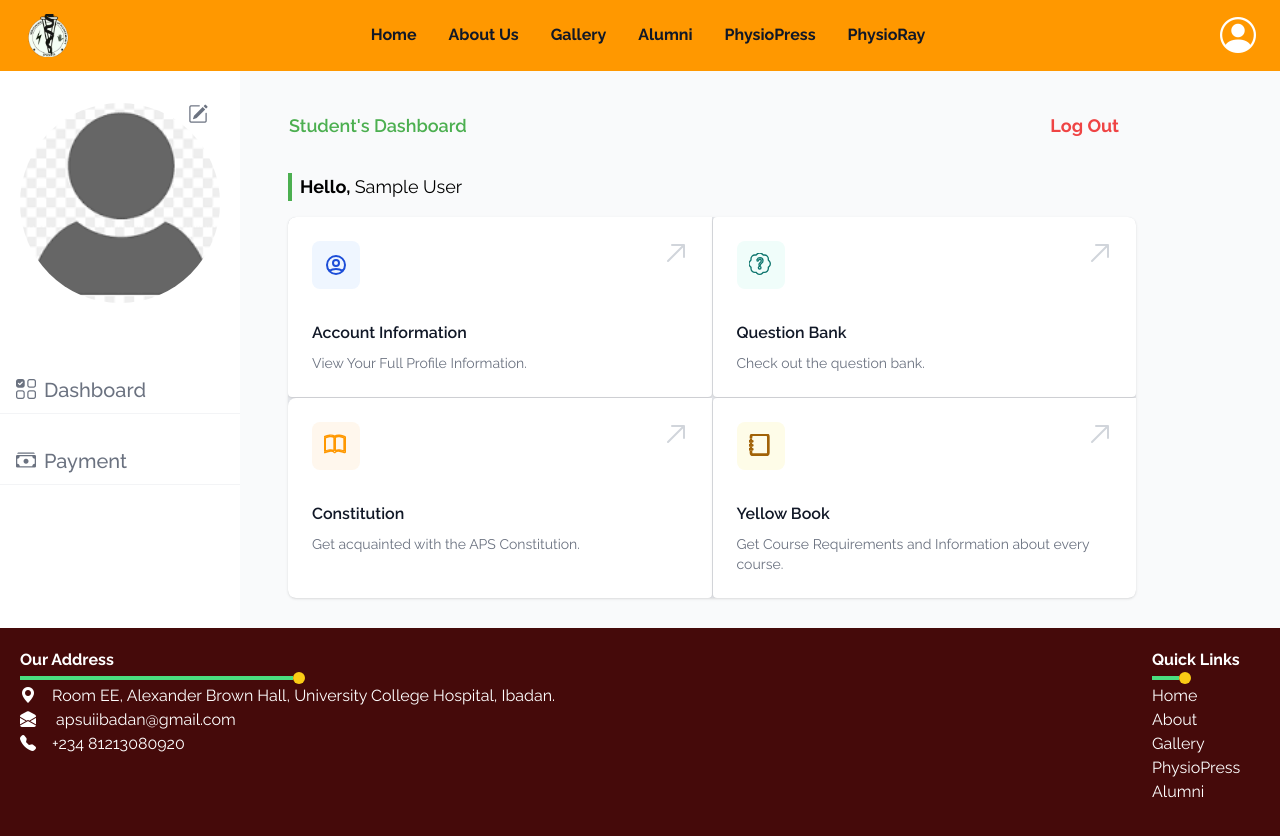
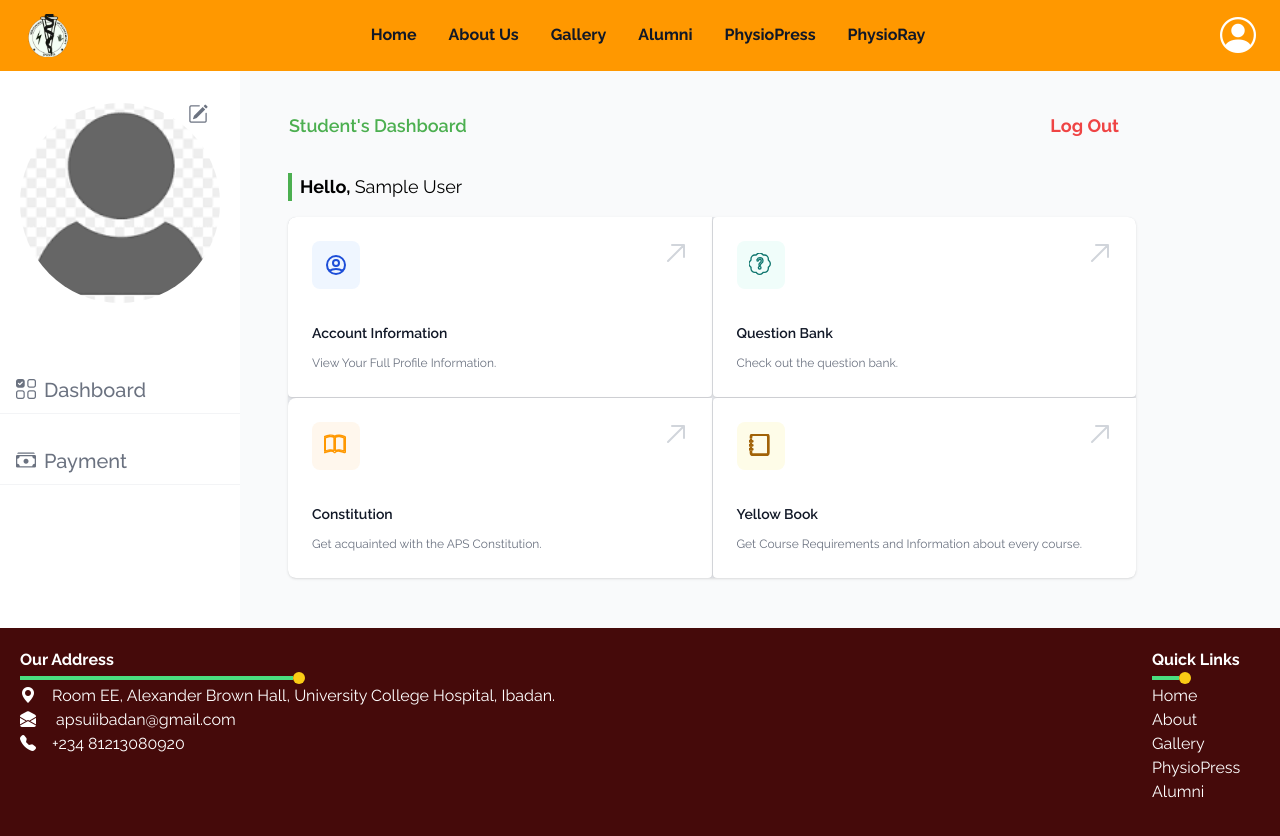
Before and after one commit to devPhysios/aps-website-frontend, a Vue app: page /dashboard in a window 1280 px wide. Shown: the top 836 px of the page. Built offline with nearby package versions, Linux system fonts and the light colour scheme; no server answers; sample sign-in values are in the browser's storage; a web font is replaced by a local one.

Commit message:
Font size change on dashboard

```diff
--- a/src/components/DashBoardCards.vue
+++ b/src/components/DashBoardCards.vue
@@ -127,3 +127,13 @@
         </div>
     </div>
 </template>
+
+<style scoped>
+h3 {
+    font-size: 14px;
+}
+
+p {
+    font-size: 12px;
+}
+</style>
--- a/src/views/Dashboard.vue
+++ b/src/views/Dashboard.vue
@@ -4,7 +4,7 @@
         <!-- <main class="h-full w-full overflow-y-auto"> -->
             <div class="w-[80%] overflow-y-auto mx-4 h-full pl-4 pt-4 bg-gray-50 md:w-[70%] md:h-full pb-3 md:pb-8 md:px-4 md:pl-8">
                 <div class="flex justify-between items-center mt-2 p-px md:p-px">
-                    <h2 class="text-sm my-4 font-semibold text-aps-green md:text-lg">
+                    <h2 class="text-[14px] my-4 font-semibold text-aps-green md:text-lg">
                         Student's Dashboard
                     </h2>
                     <button @click="handleLogout"
@@ -13,7 +13,7 @@
                     </button>
                 </div>
 
-                <div class="text-sm border-l-4 border-aps-green px-2 my-4 md:text-lg">
+                <div class="text-[14px] border-l-4 border-aps-green px-2 my-4 md:text-lg">
                     <b>Hello, </b>
                     <span>{{ capitalize(store.user.firstName) }} {{ capitalize(store.user.lastName) }}</span>
                 </div>
```
